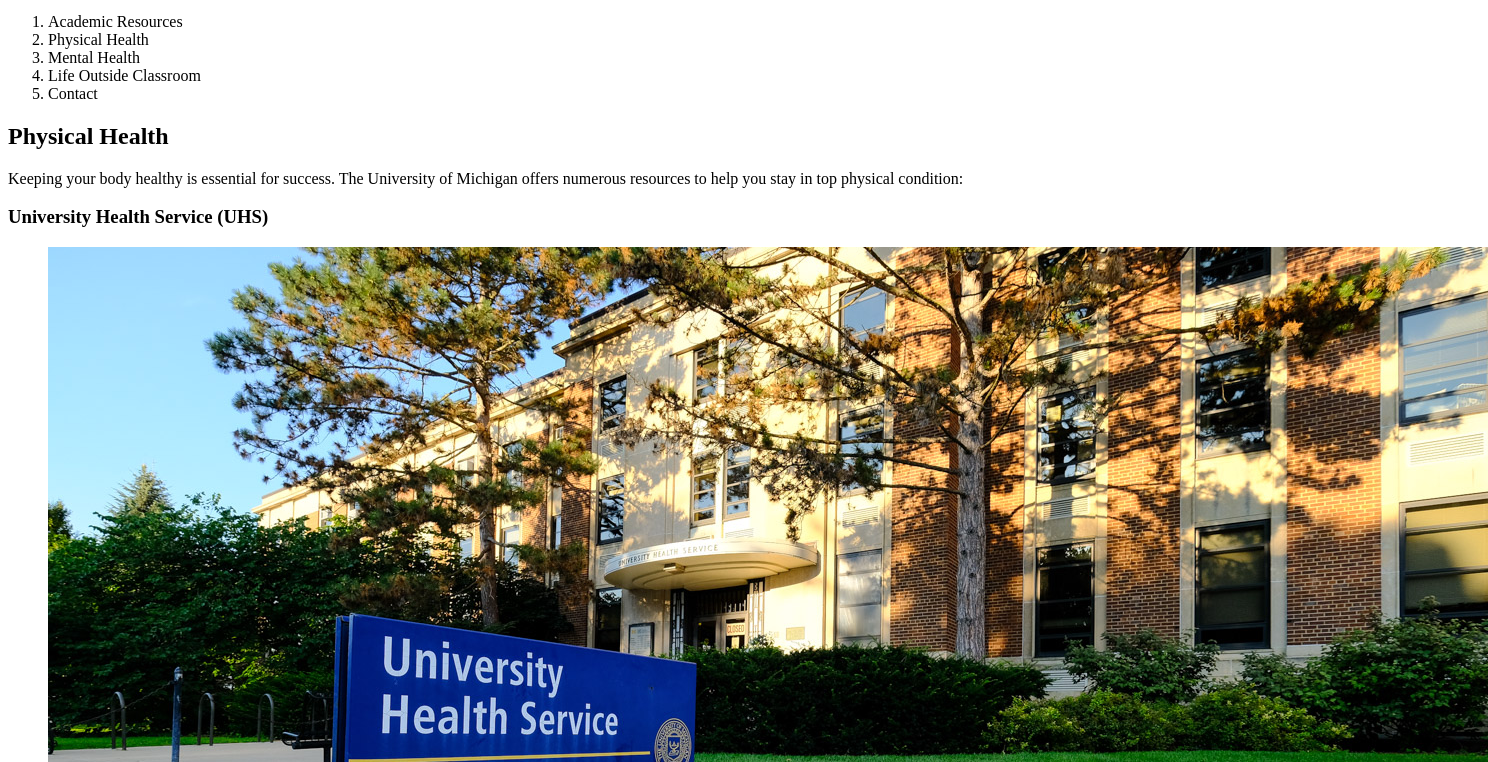
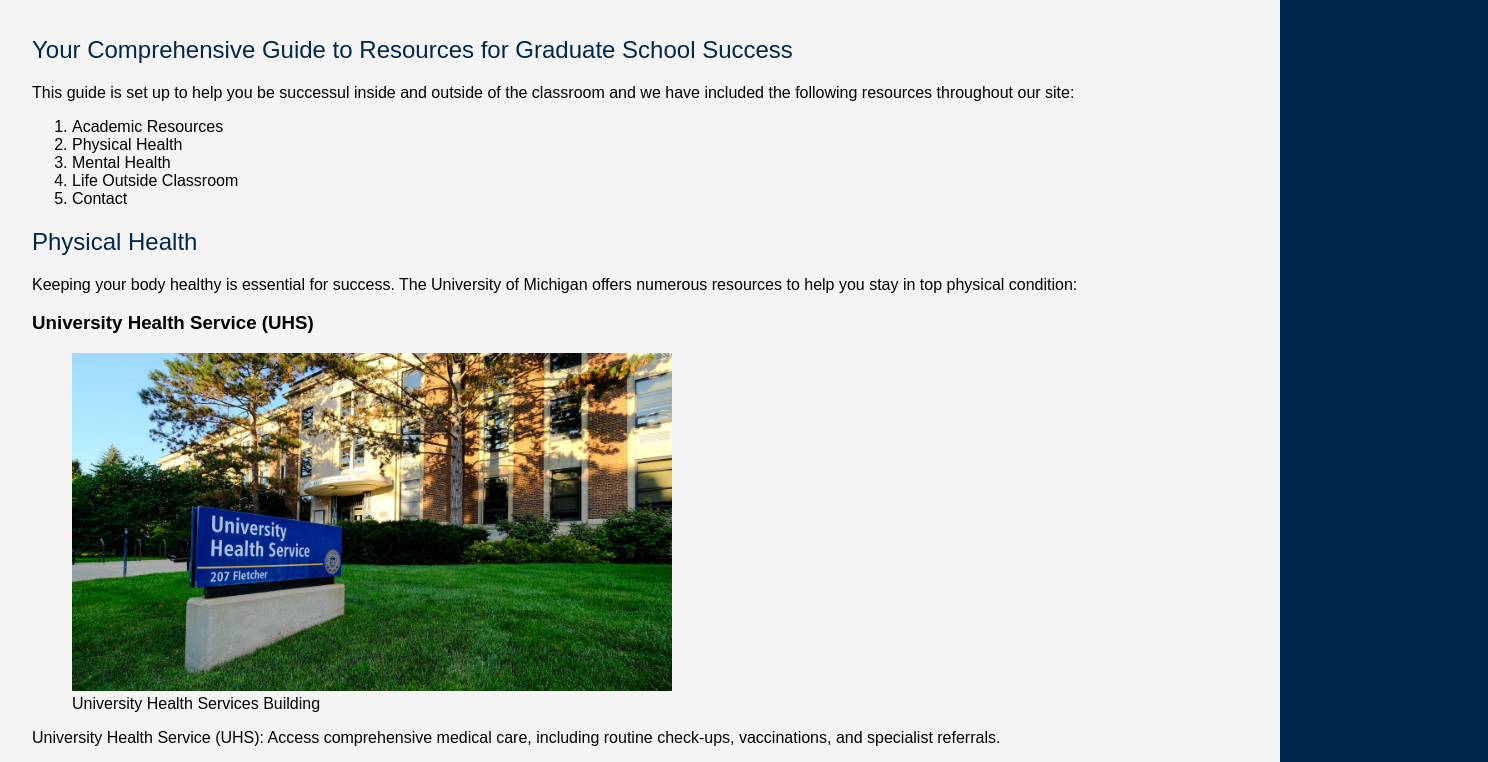
Before and after one commit to XuhanWang/client_project_html_f24, a plain HTML site: page index.html in a window 1280 px wide. Shown: the part 413-1175 px from the top of the page, 1488 px wide, since content can reach past the window. Drawn offline with Linux system fonts and the light colour scheme.

Commit message:
Update index.html

```diff
--- a/index.html
+++ b/index.html
@@ -3,7 +3,7 @@
 <head>
     <meta charset="UTF-8">
     <meta name="viewport" content="width=device-width, initial-scale=1.0">
-    <link rel="stylesheet" href="css/html5reset.css">
+    <link rel="stylesheet" href="css/style.css">
 
     <title>Student Success Portal</title>
 </head>
```
